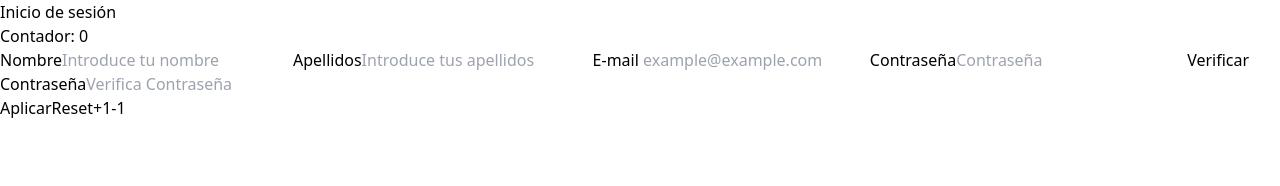
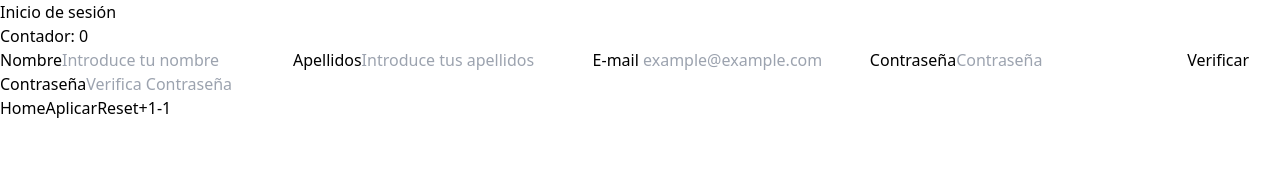
Before and after one commit to Wirmindev/Pagina_Personal, a React (Vite) app: page /registro in a window 1280 px wide. Shown: the top 186 px of the page. Built offline with nearby package versions, Linux system fonts and the light colour scheme.

Commit message:
Update Registro.tsx
Se añadio un botón en la pagina Registro para volver al Home

```diff
--- a/src/Registro.tsx
+++ b/src/Registro.tsx
@@ -1,6 +1,7 @@
 import { useState } from 'react'
 import { Button } from "./component/atom/button/Button.component"
 import { Textinput } from "./component/atom/input/Textinput.component"
+import { useNavigate } from 'react-router-dom';
 
 interface Forminterface {
   name: string;
@@ -20,6 +21,8 @@ const inicialform: Forminterface =
 }
 
 const App = () => {
+
+  const navigate = useNavigate();
 
   const [formState, setFormState] = useState<Forminterface>(inicialform)
   console.log(formState);
@@ -52,11 +55,13 @@ const App = () => {
           <Textinput text="Verificar Contraseña" type="password" placeholder="Verifica Contraseña" onChange={(e) => setFormState((prev) => ({...prev, vpassworld: e.target.value}))}></Textinput>
         </div>
         <div className="flex flex-row items-center justify-center">
+          <Button text="Home" onClick={() => navigate('/')}></Button>
           <Button text="Aplicar"></Button>
           <Button text="Reset"></Button>
           <Button text="+1" onClick={sumarcontador}></Button>
           <Button text="-1" onClick={restarcontador}></Button>
         </div>
+
       </div>
     </div>
   )
```
